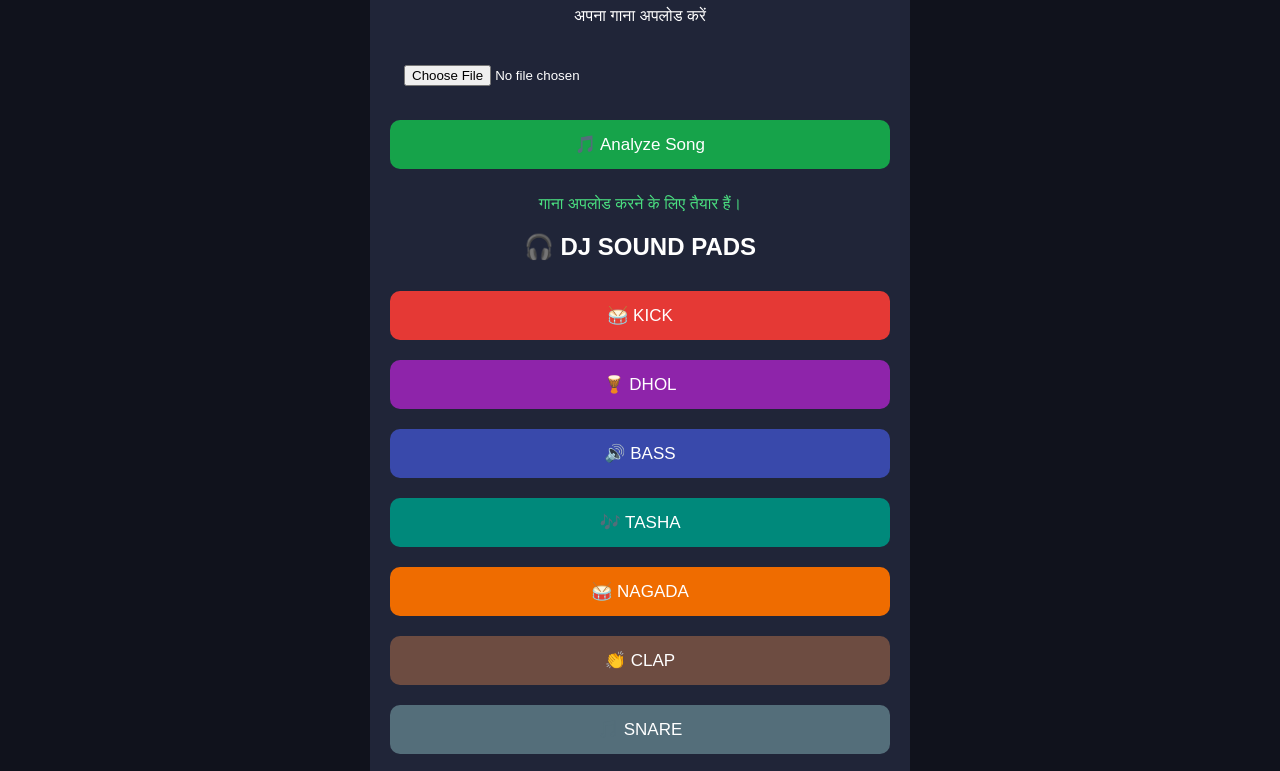
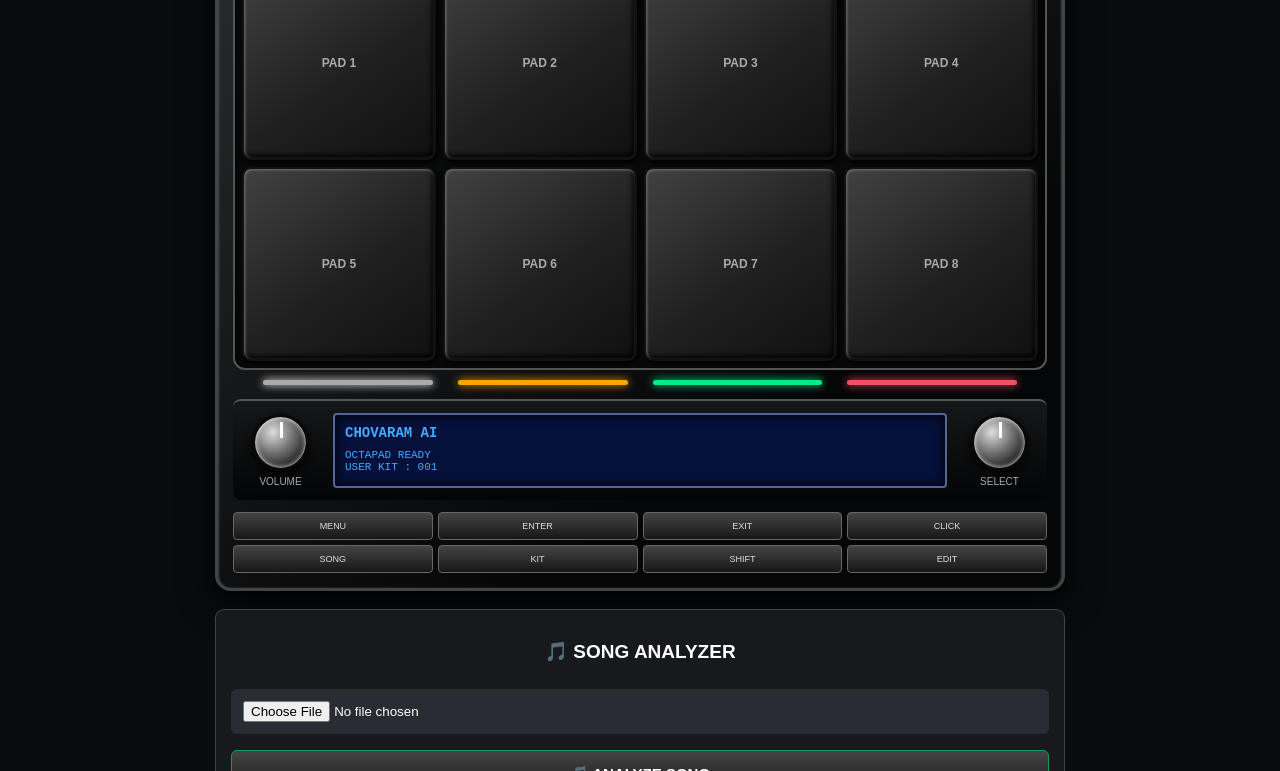
Before and after one commit to chovarammahilang974-svg/chovaram-ai-octapad, a plain HTML site: page index.html in a window 1280 px wide. Shown: the part 158-929 px from the top of the page. Drawn offline with Linux system fonts and the light colour scheme.

Commit message:
Update index.html

```diff
--- a/index.html
+++ b/index.html
@@ -6,120 +6,372 @@
 <meta name="viewport" content="width=device-width, initial-scale=1.0">
 <title>Chovaram AI Octapad</title>
 
+<style>
+* {
+  box-sizing: border-box;
+}
+
+body {
+  margin: 0;
+  padding: 18px 10px;
+  background: #090b0e;
+  color: white;
+  font-family: Arial, sans-serif;
+}
+
+h1 {
+  text-align: center;
+  font-size: 25px;
+  margin: 10px 0 25px;
+}
+
+.container {
+  max-width: 850px;
+  margin: auto;
+}
+
+/* OCTAPAD MACHINE */
+
+.machine {
+  background: linear-gradient(145deg,#292b2e,#050607 70%);
+  border: 3px solid #444;
+  border-radius: 16px;
+  padding: 15px;
+  box-shadow: 0 12px 35px #000, inset 0 1px 3px #777;
+}
+
+/* LED LIGHTS */
+
+.led-row {
+  display: grid;
+  grid-template-columns: repeat(4,1fr);
+  gap: 25px;
+  padding: 0 20px;
+  margin: 0 10px 10px;
+}
+
+.led {
+  height: 5px;
+  border-radius: 10px;
+  background: #aaa;
+  box-shadow: 0 0 8px currentColor;
+}
+
+.led:nth-child(2) {background: orange;color:orange;}
+.led:nth-child(3) {background: #00ed8a;color:#00ed8a;}
+.led:nth-child(4) {background: #ef5264;color:#ef5264;}
+
+/* EIGHT REALISTIC PADS */
+
 .pad-grid {
   display: grid;
-  grid-template-columns: repeat(2, 1fr);
-  gap: 12px;
-  margin-top: 25px;
+  grid-template-columns: repeat(4,minmax(0,1fr));
+  gap: 7px;
+  background: #090a0b;
+  padding: 7px;
+  border: 2px solid #555;
+  border-radius: 12px;
+  box-shadow: inset 0 3px 10px #000;
 }
+
 .dj-pad {
-  min-height: 100px;
-  font-size: 20px;
+  aspect-ratio: 1 / 1;
+  min-width: 0;
+  border: 2px solid #111;
+  border-radius: 9px;
+  background: linear-gradient(145deg,#414141,#202020 55%,#101010);
+  box-shadow:
+    2px 3px 5px #000,
+    inset 1px 1px 3px #777,
+    inset -2px -3px 5px #000;
+  color: #aaa;
+  font-size: 12px;
   font-weight: bold;
-  border: 2px solid #ffffff44;
-  border-radius: 16px;
-  color: white;
   cursor: pointer;
   touch-action: manipulation;
+  transition: .06s;
 }
+
 .dj-pad:active {
-  transform: scale(0.94);
-  filter: brightness(1.4);
+  transform: scale(.96);
+  background: #555;
+  box-shadow: inset 0 0 15px #000;
+  color: white;
 }
-  <style>
-body {
-  background: #10121c;
+
+/* BOTTOM CONTROL PANEL */
+
+.control-panel {
+  display: grid;
+  grid-template-columns: 85px 1fr 85px;
+  gap: 10px;
+  align-items: center;
+  margin-top: 14px;
+  padding: 12px 5px;
+  background: linear-gradient(180deg,#151719,#030405);
+  border-top: 2px solid #555;
+  border-radius: 8px;
+}
+
+.knob-area {
+  text-align: center;
+}
+
+.knob {
+  width: 57px;
+  height: 57px;
+  margin: auto;
+  border-radius: 50%;
+  background: radial-gradient(circle at 35% 30%,#ddd,#777 40%,#222 75%);
+  border: 3px solid #080808;
+  box-shadow: 0 3px 7px #000,inset 0 0 5px #fff;
+  position: relative;
+}
+
+.knob:after {
+  content: "";
+  position: absolute;
+  width: 3px;
+  height: 16px;
+  background: white;
+  top: 5px;
+  left: 25px;
+}
+
+.knob-label {
+  font-size: 10px;
+  color: #aaa;
+  margin-top: 5px;
+}
+
+.lcd {
+  min-height: 75px;
+  background: #06113b;
+  border: 2px solid #52669a;
+  border-radius: 4px;
+  padding: 10px;
+  color: #42aaff;
+  font-family: monospace;
+  text-align: left;
+  box-shadow: inset 0 0 12px #000;
+}
+
+.lcd h3 {
+  margin: 0 0 8px;
+  font-size: 14px;
+}
+
+.lcd p {
+  font-size: 11px;
+  margin: 0;
+}
+
+.control-buttons {
+  display: grid;
+  grid-template-columns: repeat(4,1fr);
+  gap: 5px;
+  margin-top: 12px;
+}
+
+.control-buttons button {
+  background: linear-gradient(#444,#171717);
+  color: #ddd;
+  border: 1px solid #666;
+  border-radius: 4px;
+  padding: 8px 2px;
+  font-size: 9px;
+}
+
+/* MACHINE FUNCTIONS */
+
+.function-panel {
+  margin-top: 18px;
+  padding: 15px;
+  background: #17191d;
+  border: 1px solid #444;
+  border-radius: 9px;
+}
+
+.function-panel h2 {
+  text-align: center;
+  font-size: 19px;
+}
+
+input[type=file] {
+  width: 100%;
+  padding: 12px;
+  background: #292c32;
   color: white;
-  font-family: Arial, sans-serif;
+  border-radius: 6px;
+  margin: 10px 0;
+}
+
+.action {
+  width: 100%;
+  padding: 14px;
+  margin: 6px 0;
+  border: 1px solid #777;
+  border-radius: 6px;
+  color: white;
+  font-size: 15px;
+  font-weight: bold;
+  background: linear-gradient(#444,#171717);
+  cursor: pointer;
+}
+
+.action:active {
+  filter: brightness(1.5);
+}
+
+.green {border-color:#159b56;}
+.red {border-color:#d32f2f;}
+.blue {border-color:#2868bd;}
+
+#status {
+  color: #4ade80;
+  white-space: pre-line;
   text-align: center;
-  padding: 20px;
+  font-size: 14px;
 }
-.container {
-  max-width: 500px;
-  margin: auto;
-  background: #202538;
-  padding: 20px;
-  border-radius: 18px;
-}
-input, button {
-  padding: 14px;
-  margin: 10px 0;
-  width: 100%;
-  box-sizing: border-box;
-  border-radius: 10px;
-}
-button {
-  background: #16a34a;
-  color: white;
-  border: none;
-  font-size: 17px;
-}
-#status {
-  white-space: pre-line;
-  color: #4ade80;
+
+@media(max-width:450px) {
+  body {padding: 10px 5px;}
+  .machine {padding: 9px;}
+  .pad-grid {gap: 5px;padding: 5px;}
+  .dj-pad {border-radius: 7px;font-size: 9px;}
+  .control-panel {
+    grid-template-columns: 55px 1fr 55px;
+    gap: 5px;
+  }
+  .knob {width: 43px;height: 43px;}
+  .knob:after {left:18px;height:12px;}
+  .lcd {min-height:65px;padding:7px;}
+  .led-row {gap:12px;}
 }
 </style>
 </head>
+
 <body>
 
 <div class="container">
-<h1>🥁 Chovaram AI Octapad</h1>
-<p>अपना गाना अपलोड करें</p>
+
+<h1>🥁 CHOVARAM AI OCTAPAD</h1>
+
+<div class="machine">
+
+  <div class="led-row">
+    <div class="led"></div>
+    <div class="led"></div>
+    <div class="led"></div>
+    <div class="led"></div>
+  </div>
+
+  <div class="pad-grid">
+
+    <button class="dj-pad" onclick="playPad('kick')">PAD 1</button>
+    <button class="dj-pad" onclick="playPad('dhol')">PAD 2</button>
+    <button class="dj-pad" onclick="playPad('bass')">PAD 3</button>
+    <button class="dj-pad" onclick="playPad('tasha')">PAD 4</button>
+
+    <button class="dj-pad" onclick="playPad('nagada')">PAD 5</button>
+    <button class="dj-pad" onclick="playPad('clap')">PAD 6</button>
+    <button class="dj-pad" onclick="playPad('snare')">PAD 7</button>
+    <button class="dj-pad" onclick="playPad('cymbal')">PAD 8</button>
+
+  </div>
+
+  <div class="led-row" style="margin-top:10px;">
+    <div class="led"></div>
+    <div class="led"></div>
+    <div class="led"></div>
+    <div class="led"></div>
+  </div>
+
+  <div class="control-panel">
+
+    <div class="knob-area">
+      <div class="knob"></div>
+      <div class="knob-label">VOLUME</div>
+    </div>
+
+    <div class="lcd">
+      <h3>CHOVARAM AI</h3>
+      <p id="lcd-status">OCTAPAD READY</p>
+      <p>USER KIT : 001</p>
+    </div>
+
+    <div class="knob-area">
+      <div class="knob"></div>
+      <div class="knob-label">SELECT</div>
+    </div>
+
+  </div>
+
+  <div class="control-buttons">
+    <button>MENU</button>
+    <button>ENTER</button>
+    <button>EXIT</button>
+    <button>CLICK</button>
+    <button>SONG</button>
+    <button>KIT</button>
+    <button>SHIFT</button>
+    <button>EDIT</button>
+  </div>
+
+</div>
+
+<!-- SONG UPLOAD -->
+
+<div class="function-panel">
+
+<h2>🎵 SONG ANALYZER</h2>
 
 <input type="file" id="song" accept="audio/*">
 
-<button onclick="analyze()">🎵 Analyze Song</button>
+<button class="action green" onclick="analyze()">
+🎵 ANALYZE SONG
+</button>
 
 <p id="status">गाना अपलोड करने के लिए तैयार हैं।</p>
 
-<h2>🎧 DJ SOUND PADS</h2>
+</div>
 
-<div class="pad-grid">
-  <button class="dj-pad" style="background:#e53935"
-  onclick="playPad('kick')">🥁 KICK</button>
+<!-- AUTO BEAT -->
 
-  <button class="dj-pad" style="background:#8e24aa"
-  onclick="playPad('dhol')">🪘 DHOL</button>
+<div class="function-panel">
 
-  <button class="dj-pad" style="background:#3949ab"
-  onclick="playPad('bass')">🔊 BASS</button>
+<h2>🎧 AUTO BEAT CONTROL</h2>
 
-  <button class="dj-pad" style="background:#00897b"
-  onclick="playPad('tasha')">🎶 TASHA</button>
-
-  <button class="dj-pad" style="background:#ef6c00"
-  onclick="playPad('nagada')">🥁 NAGADA</button>
-
-  <button class="dj-pad" style="background:#6d4c41"
-  onclick="playPad('clap')">👏 CLAP</button>
-
-  <button class="dj-pad" style="background:#546e7a"
-  onclick="playPad('snare')">🎵 SNARE</button>
-
-  <button class="dj-pad" style="background:#c0a000"
-  onclick="playPad('cymbal')">🔔 CYMBAL</button>
-</div>
-<button onclick="startAutoBeat()">
+<button class="action green" onclick="startAutoBeat()">
 ▶ START AUTO BEAT
 </button>
 
-<button onclick="stopAutoBeat()"
-style="background:#dc2626">
+<button class="action red" onclick="stopAutoBeat()">
 ⏹ STOP AUTO BEAT
-<button onclick="startRecording()"
-style="background:#e53935">
+</button>
+
+</div>
+
+<!-- RECORDING -->
+
+<div class="function-panel">
+
+<h2>🔴 RECORDING CONTROL</h2>
+
+<button class="action red" onclick="startRecording()">
 🔴 START RECORDING
 </button>
 
-<button onclick="stopRecording()"
-style="background:#1565c0">
+<button class="action blue" onclick="stopRecording()">
 ⏹ STOP & SAVE RECORDING
 </button>
-</button>
+
 </div>
 
-<script src="beat—engine.js"></script>
+</div>
+
+<script src="beat-engine.js"></script>
 <script src="app.js"></script>
 
 </body>
-</html>
+  </html>
```
